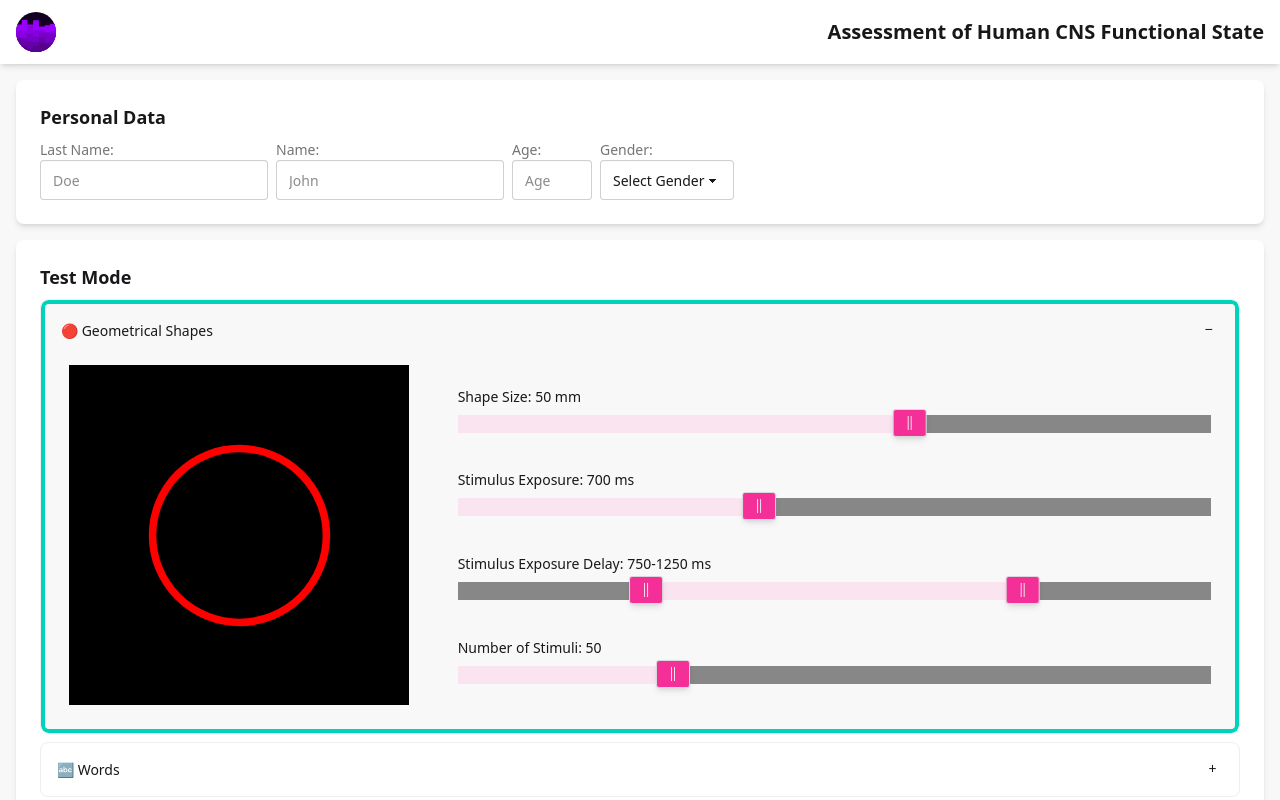
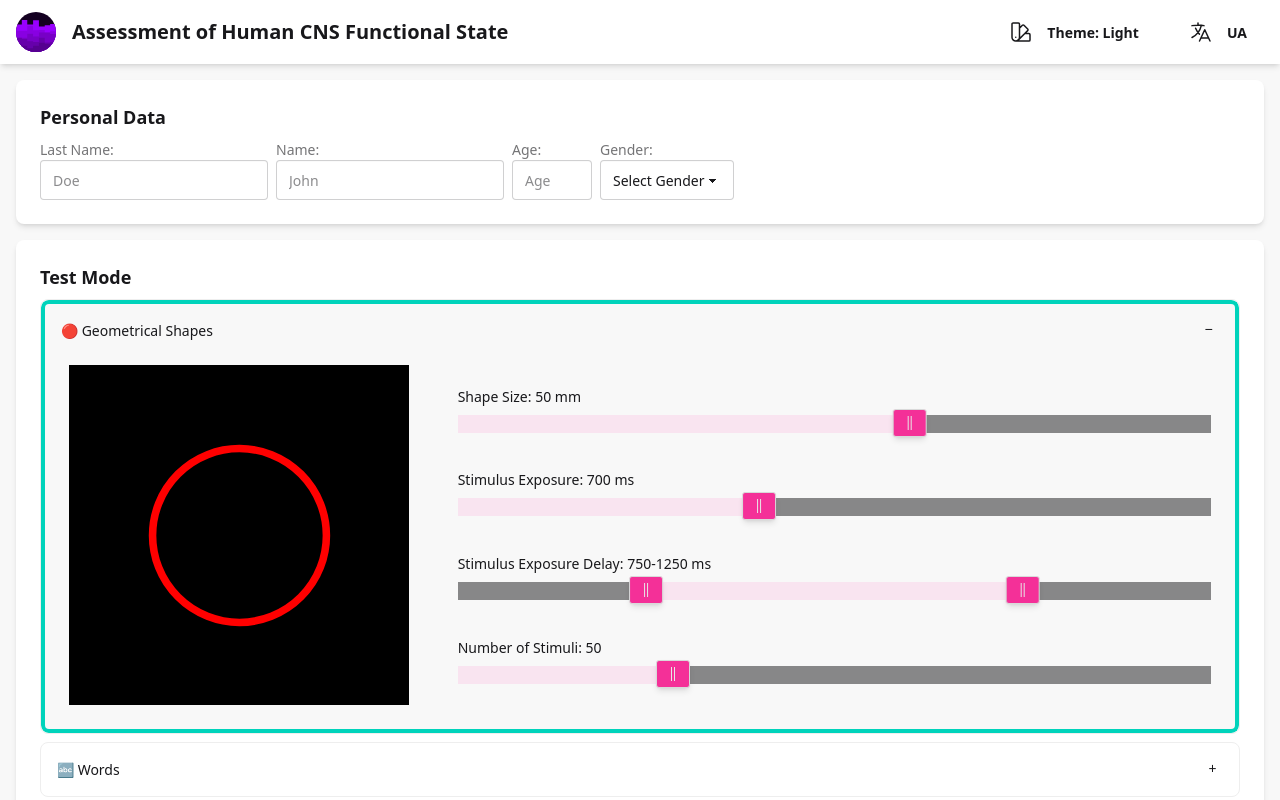
Before and after one commit to ksen0byte/vite-first, a website built with Vite: page index.html in a window 1280 px wide. Shown: the top 800 px of the page. Built offline with nearby package versions, Linux system fonts and the light colour scheme.

Commit message:
add theme and language buttons to header

```diff
--- /dev/null
+++ b/src/components/ThemeManager.ts
@@ -0,0 +1,29 @@
+export const ThemeManager = (() => {
+  const themes = [
+    'light', 'dark', 'cupcake', 'bumblebee', 'emerald', 'corporate', 'retro',
+    'valentine', 'halloween', 'garden', 'forest', 'aqua', 'lofi', 'pastel',
+    'dracula', 'business', 'night', 'coffee', 'winter', 'dim', 'sunset', 'abyss'
+  ];
+
+  // Get initial theme index from localStorage or default to 0 ("light").
+  let currentThemeIndex = themes.indexOf(localStorage.getItem('theme') || 'light');
+  if (currentThemeIndex === -1) {
+    currentThemeIndex = 0; // Default to 0 if no saved theme matches
+  }
+
+  return {
+    getCurrentTheme() {
+      return themes[currentThemeIndex];
+    },
+    getNextTheme() {
+      const nextIndex = (currentThemeIndex + 1) % themes.length;
+      return themes[nextIndex];
+    },
+    setTheme(theme: string) {
+      const index = themes.indexOf(theme);
+      if (index !== -1) {
+        currentThemeIndex = index;
+      }
+    }
+  };
+})();
--- a/src/components/header.ts
+++ b/src/components/header.ts
@@ -1,18 +1,91 @@
+import {localize, updateLanguageUI} from "../localization/localization.ts";
+import {ThemeManager} from "./ThemeManager.ts";
+import {LanguageManager} from "../localization/LanguageManager.ts";
+
 export function setupHeader(container: HTMLElement) {
   container.insertAdjacentHTML('afterbegin', headerHTML());
+  setupHeaderActions();
 }
 
 function headerHTML() {
   return `
     <header class="navbar bg-base-100 shadow-md px-4">
-        <div class="flex-1">
+        <div class="flex-1 flex items-center">
             <div class="w-10 h-10 mr-4">
                 <!--suppress HtmlUnknownTarget -->
                 <img src="logo.svg" alt="Logo" class="w-full rounded-full"/>
             </div>
-        </div>
-        <div class="navbar-end">
             <h1 class="font-bold text-xl" data-localize="appTitle"></h1>
         </div>
-    </header>`
+        <div class="navbar-end flex items-center space-x-4">
+            <!-- Theme Toggle Button -->
+            <button class="btn btn-ghost flex items-center space-x-2" id="theme-toggle">
+                <svg xmlns="http://www.w3.org/2000/svg" fill="none" viewBox="0 0 24 24" stroke-width="1.5" stroke="currentColor" class="size-6"> <path stroke-linecap="round" stroke-linejoin="round" d="M4.098 19.902a3.75 3.75 0 0 0 5.304 0l6.401-6.402M6.75 21A3.75 3.75 0 0 1 3 17.25V4.125C3 3.504 3.504 3 4.125 3h5.25c.621 0 1.125.504 1.125 1.125v4.072M6.75 21a3.75 3.75 0 0 0 3.75-3.75V8.197M6.75 21h13.125c.621 0 1.125-.504 1.125-1.125v-5.25c0-.621-.504-1.125-1.125-1.125h-4.072M10.5 8.197l2.88-2.88c.438-.439 1.15-.439 1.59 0l3.712 3.713c.44.44.44 1.152 0 1.59l-2.879 2.88M6.75 17.25h.008v.008H6.75v-.008Z" /> </svg>
+                <span>${localize("themeToggle")}: ${localize(`theme_${ThemeManager.getCurrentTheme()}`)} </span>
+            </button>
+
+            <!-- Language Toggle Button -->
+            <button class="btn btn-ghost flex items-center space-x-2" id="language-toggle">
+                <svg xmlns="http://www.w3.org/2000/svg" fill="none" viewBox="0 0 24 24" stroke-width="1.5" stroke="currentColor" class="size-6"> <path stroke-linecap="round" stroke-linejoin="round" d="m10.5 21 5.25-11.25L21 21m-9-3h7.5M3 5.621a48.474 48.474 0 0 1 6-.371m0 0c1.12 0 2.233.038 3.334.114M9 5.25V3m3.334 2.364C11.176 10.658 7.69 15.08 3 17.502m9.334-12.138c.896.061 1.785.147 2.666.257m-4.589 8.495a18.023 18.023 0 0 1-3.827-5.802" /> </svg>
+                <span data-localize="switchLanguage"></span>
+            </button>
+        </div>
+    </header>`;
 }
+
+const initializeTheme = () => applyTheme(ThemeManager.getCurrentTheme());
+
+const toggleDaisyUITheme = () => {
+  // Get the next theme
+  const nextTheme = ThemeManager.getNextTheme();
+
+  // Set the next theme in ThemeManager to update the theme index
+  ThemeManager.setTheme(nextTheme);
+
+  // Apply the theme
+  applyTheme(nextTheme);
+};
+
+function applyTheme(theme: string) {
+  // Apply the theme to <html>
+  document.documentElement.setAttribute('data-theme', theme);
+
+  // Save the theme to localStorage
+  localStorage.setItem('theme', theme);
+
+  // Update the theme toggle button text to reflect the current theme
+  const themeToggleText = document.querySelector('#theme-toggle span');
+  if (themeToggleText) {
+    themeToggleText.textContent = `${localize("themeToggle")}: ${localize(`theme_${theme}`)}`;
+  }
+}
+
+function setupHeaderActions() {
+  const themeToggleBtn = document.getElementById('theme-toggle');
+  const languageToggleBtn = document.getElementById('language-toggle');
+
+  // Initialize theme on page load
+  initializeTheme();
+
+  // Setup event listeners for toggle buttons
+  themeToggleBtn?.addEventListener('click', () => {
+    toggleDaisyUITheme();
+  });
+
+  languageToggleBtn?.addEventListener('click', () => {
+    toggleLanguage();
+  });
+
+  // Ensure UI updates on load
+  updateLanguageUI();
+}
+
+export function toggleLanguage(): void {
+  const currentLanguage = LanguageManager.getCurrentLanguage();
+  const newLanguage = currentLanguage === "en" ? "uk" : "en";
+
+  LanguageManager.setCurrentLanguage(newLanguage);
+
+  // Update UI elements to reflect the new language
+  updateLanguageUI();
+}
--- a/src/index.scss
+++ b/src/index.scss
@@ -1,5 +1,7 @@
 @use "tailwindcss" as *;
-@plugin "daisyui";
+@plugin "daisyui" {
+  themes: light --default, dark --prefersdark, cupcake, bumblebee, emerald, corporate, retro, valentine, halloween, garden, forest, 'aqua', lofi, pastel, dracula, business, night, coffee, winter, dim, sunset, abyss;
+}
 
 #main .noUi-target {
   appearance: none;
--- /dev/null
+++ b/src/localization/LanguageManager.ts
@@ -0,0 +1,22 @@
+import {settings} from "../config/settings.ts";
+
+export const LanguageManager = (() => {
+  const LANGUAGE_KEY = "selectedLanguage";
+
+  // Retrieve the current language from localStorage or use the default
+  let currentLanguage = localStorage.getItem(LANGUAGE_KEY) || settings.default.language;
+
+  function getCurrentLanguage(): string {
+    return currentLanguage;
+  }
+
+  function setCurrentLanguage(language: string): void {
+    currentLanguage = language;
+    localStorage.setItem(LANGUAGE_KEY, language);
+  }
+
+  return {
+    getCurrentLanguage,
+    setCurrentLanguage,
+  };
+})();
--- a/src/localization/localization.ts
+++ b/src/localization/localization.ts
@@ -1,8 +1,5 @@
 import {settings} from "../config/settings.ts";
-
-const LANGUAGE_KEY = "selectedLanguage";
-// Load the language from localStorage or fall back to the default
-let currentLanguage = localStorage.getItem(LANGUAGE_KEY) || settings.default.language;
+import {LanguageManager} from "./LanguageManager.ts";
 
 export function updateLanguageUI(): void {
   const localizableElements = document.querySelectorAll<HTMLElement>("[data-localize]");
@@ -10,34 +7,45 @@ export function updateLanguageUI(): void {
     const key = element.dataset.localize!;
     element.textContent = localize(key);
   });
-  const localizableAddElements = document.querySelectorAll<HTMLElement>("[data-localize-add]");
-  localizableAddElements.forEach((element) => {
-    const key = element.dataset.localizeAdd!;
-    element.textContent = element.textContent + localize(key);
-  });
-
 }
-
-export function setupLanguageToggle(buttonId: string) {
-  const languageToggleButton = document.querySelector<HTMLButtonElement>(`#${buttonId}`)!;
-  languageToggleButton?.addEventListener("click", () => {
-    currentLanguage = currentLanguage === "en" ? "uk" : "en";
-    localStorage.setItem(LANGUAGE_KEY, currentLanguage);
-    updateLanguageUI();
-  });
-}
-
 
 type LocalizationKeys = {
   [key: string]: { [language: string]: string };
 };
 
 export function localize(key: string): string {
+  const currentLanguage = LanguageManager.getCurrentLanguage();
   return localization[key]?.[currentLanguage] || localization[key]?.[settings.default.language] || key;
 }
 
 const localization: LocalizationKeys = {
   switchLanguage: {en: "UA", uk: "EN"},
+  // keys for theme names
+  theme_light: {en: "Light", uk: "Світла"},
+  theme_dark: {en: "Dark", uk: "Темна"},
+  theme_cupcake: {en: "Cupcake", uk: "Пончик"},
+  theme_bumblebee: {en: "Bumblebee", uk: "Джміль"},
+  theme_emerald: {en: "Emerald", uk: "Смарагд"},
+  theme_corporate: {en: "Corporate", uk: "Корпоративна"},
+  theme_caramelatte: {en: "Caramelatte", uk: "Карамеллате"},
+  theme_retro: {en: "Retro", uk: "Ретро"},
+  theme_valentine: {en: "Valentine", uk: "Валентин"},
+  theme_halloween: {en: "Halloween", uk: "Геловін"},
+  theme_garden: {en: "Garden", uk: "Сад"},
+  theme_forest: {en: "Forest", uk: "Ліс"},
+  theme_aqua: {en: "Aqua", uk: "Вода"},
+  theme_lofi: {en: "Lofi", uk: "Лофі"},
+  theme_pastel: {en: "Pastel", uk: "Пастель"},
+  theme_dracula: {en: "Dracula", uk: "Дракула"},
+  theme_business: {en: "Business", uk: "Бізнес"},
+  theme_night: {en: "Night", uk: "Ніч"},
+  theme_coffee: {en: "Coffee", uk: "Кава"},
+  theme_winter: {en: "Winter", uk: "Зима"},
+  theme_dim: {en: "Dim", uk: "Приглушена"},
+  theme_sunset: {en: "Sunset", uk: "Захід"},
+  theme_abyss: {en: "Abyss", uk: "Безодня"},
+  themeToggle: {en: "Theme", uk: "Тема"},
+
   // settings screen
   appTitle: {en: "Assessment of Human CNS Functional State", uk: "Визначення функціонального стану ЦНС людини"},
   personalDataTitle: {en: "Personal Data", uk: "Персональні Дані"},
@@ -140,6 +148,8 @@ const localization: LocalizationKeys = {
 type LocalizationVars = { randomWords: { en: string[]; uk: string[] }; randomSyllables: { en: string[]; uk: string[] } }
 type LanguageKey = "uk" | "en"
 export function getLocalizedVar(key: keyof LocalizationVars): string[]{
+  const currentLanguage = LanguageManager.getCurrentLanguage();
+
   const lang = currentLanguage as LanguageKey || settings.default.language as LanguageKey;
   const result = localizationVars[key]?.[lang] || localizationVars[key]?.[lang];
   if (!result) {
--- a/src/screens/begin-test-screen.ts
+++ b/src/screens/begin-test-screen.ts
@@ -56,9 +56,9 @@ function beginTestScreenHTML(testSettings: TestSettings): string {
         <div class="text-xs bg-base-100 shadow-md rounded-lg p-4">
           <table class="table table-xs table-zebra w-full text-left">
             <tbody>
-              <tr><th class="pr-2" data-localize="testSettingsSummaryTestMode">Test Mode:</th><td class="font-mono">${capitalize(testSettings.testMode)}</td></tr>
-              <tr><th class="pr-2" data-localize="testSettingsSummaryStimulusSize">Stimulus Size:</th><td class="font-mono" data-localize-add="mm">${testSettings.stimulusSize} </td></tr>
-              <tr><th class="pr-2" data-localize="testSettingsSummaryExposureTime">Exposure Time:</th><td class="font-mono" data-localize-add="ms">${testSettings.exposureTime} </td></tr>
+              <tr><th class="pr-2" data-localize="testSettingsSummaryTestMode">Test Mode:</th><td class="font-mono">${capitalize(localize(testSettings.testMode))}</td></tr>
+              <tr><th class="pr-2" data-localize="testSettingsSummaryStimulusSize">Stimulus Size:</th><td class="font-mono">${testSettings.stimulusSize} ${localize("mm")}</td></tr>
+              <tr><th class="pr-2" data-localize="testSettingsSummaryExposureTime">Exposure Time:</th><td class="font-mono">${testSettings.exposureTime} ${localize("ms")}</td></tr>
               <tr><th class="pr-2" data-localize="testSettingsSummaryExposureDelay">Exposure Delay:</th><td class="font-mono">${exposureDelay}</td></tr>
               <tr><th class="pr-2" data-localize="testSettingsSummaryStimulusCount">Stimulus Count:</th><td class="font-mono">${testSettings.stimulusCount}</td></tr>
               <tr><th class="pr-2" data-localize="testSettingsSummaryTestType">Test Type:</th><td class="font-mono">${testType}</td></tr>
```
